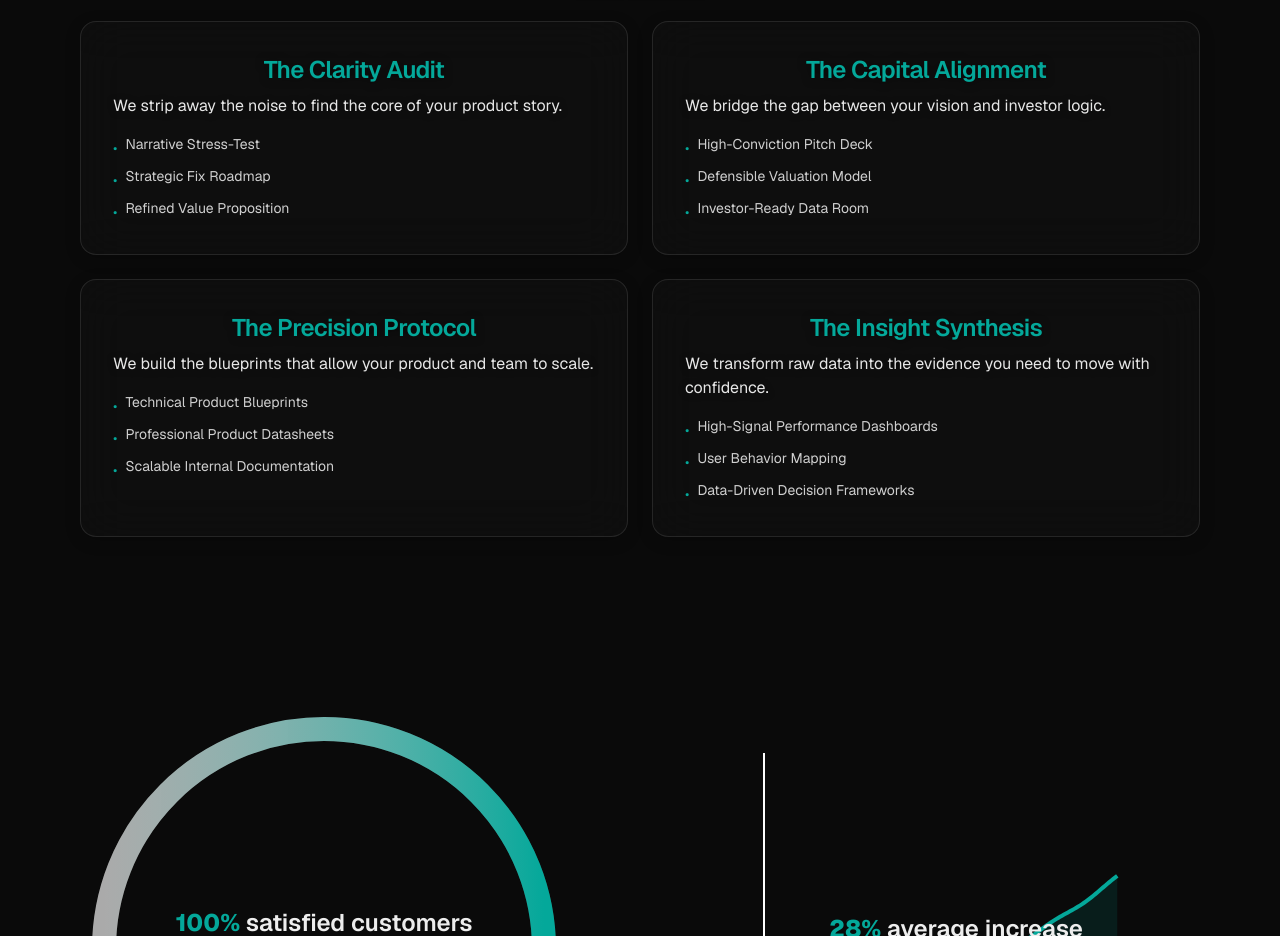
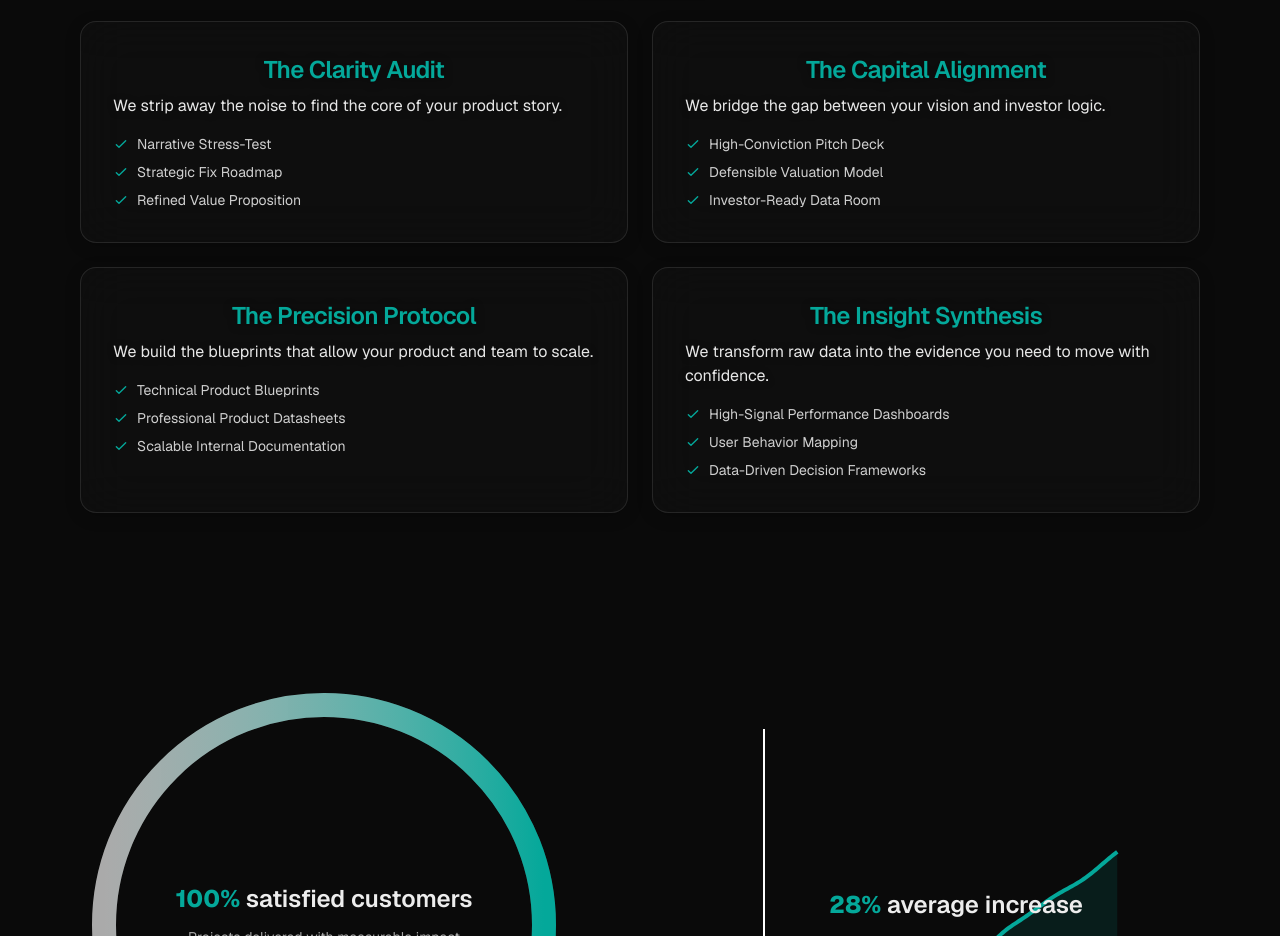
Before and after one commit to Drakhtar359/mozuk-site, a Next.js app in the folder apps/web/: page / in a window 1280 px wide. Shown: the part 880-1816 px from the top of the page. Built offline with nearby package versions, Linux system fonts and the light colour scheme.

Commit message:
Add check mark icons to service card bullet points

```diff
--- a/apps/web/src/app/page.tsx
+++ b/apps/web/src/app/page.tsx
@@ -51,15 +51,21 @@ export default function Home() {
                     <p className="text-sm sm:text-base text-white/90 drop-shadow-[0_1px_3px_rgba(0,0,0,0.5)] mb-4">We strip away the noise to find the core of your product story.</p>
                     <ul className="space-y-2 text-sm text-white/80">
                       <li className="flex items-start gap-2">
-                        <span className="text-[var(--brand)] mt-1">•</span>
+                        <svg className="w-4 h-4 text-[var(--brand)] mt-0.5 flex-shrink-0" fill="none" stroke="currentColor" viewBox="0 0 24 24">
+                          <path strokeLinecap="round" strokeLinejoin="round" strokeWidth={2} d="M5 13l4 4L19 7" />
+                        </svg>
                         <span>Narrative Stress-Test</span>
                       </li>
                       <li className="flex items-start gap-2">
-                        <span className="text-[var(--brand)] mt-1">•</span>
+                        <svg className="w-4 h-4 text-[var(--brand)] mt-0.5 flex-shrink-0" fill="none" stroke="currentColor" viewBox="0 0 24 24">
+                          <path strokeLinecap="round" strokeLinejoin="round" strokeWidth={2} d="M5 13l4 4L19 7" />
+                        </svg>
                         <span>Strategic Fix Roadmap</span>
                       </li>
                       <li className="flex items-start gap-2">
-                        <span className="text-[var(--brand)] mt-1">•</span>
+                        <svg className="w-4 h-4 text-[var(--brand)] mt-0.5 flex-shrink-0" fill="none" stroke="currentColor" viewBox="0 0 24 24">
+                          <path strokeLinecap="round" strokeLinejoin="round" strokeWidth={2} d="M5 13l4 4L19 7" />
+                        </svg>
                         <span>Refined Value Proposition</span>
                       </li>
                     </ul>
@@ -76,15 +82,21 @@ export default function Home() {
                     <p className="text-sm sm:text-base text-white/90 drop-shadow-[0_1px_3px_rgba(0,0,0,0.5)] mb-4">We bridge the gap between your vision and investor logic.</p>
                     <ul className="space-y-2 text-sm text-white/80">
                       <li className="flex items-start gap-2">
-                        <span className="text-[var(--brand)] mt-1">•</span>
+                        <svg className="w-4 h-4 text-[var(--brand)] mt-0.5 flex-shrink-0" fill="none" stroke="currentColor" viewBox="0 0 24 24">
+                          <path strokeLinecap="round" strokeLinejoin="round" strokeWidth={2} d="M5 13l4 4L19 7" />
+                        </svg>
                         <span>High-Conviction Pitch Deck</span>
                       </li>
                       <li className="flex items-start gap-2">
-                        <span className="text-[var(--brand)] mt-1">•</span>
+                        <svg className="w-4 h-4 text-[var(--brand)] mt-0.5 flex-shrink-0" fill="none" stroke="currentColor" viewBox="0 0 24 24">
+                          <path strokeLinecap="round" strokeLinejoin="round" strokeWidth={2} d="M5 13l4 4L19 7" />
+                        </svg>
                         <span>Defensible Valuation Model</span>
                       </li>
                       <li className="flex items-start gap-2">
-                        <span className="text-[var(--brand)] mt-1">•</span>
+                        <svg className="w-4 h-4 text-[var(--brand)] mt-0.5 flex-shrink-0" fill="none" stroke="currentColor" viewBox="0 0 24 24">
+                          <path strokeLinecap="round" strokeLinejoin="round" strokeWidth={2} d="M5 13l4 4L19 7" />
+                        </svg>
                         <span>Investor-Ready Data Room</span>
                       </li>
                     </ul>
@@ -101,15 +113,21 @@ export default function Home() {
                     <p className="text-sm sm:text-base text-white/90 drop-shadow-[0_1px_3px_rgba(0,0,0,0.5)] mb-4">We build the blueprints that allow your product and team to scale.</p>
                     <ul className="space-y-2 text-sm text-white/80">
                       <li className="flex items-start gap-2">
-                        <span className="text-[var(--brand)] mt-1">•</span>
+                        <svg className="w-4 h-4 text-[var(--brand)] mt-0.5 flex-shrink-0" fill="none" stroke="currentColor" viewBox="0 0 24 24">
+                          <path strokeLinecap="round" strokeLinejoin="round" strokeWidth={2} d="M5 13l4 4L19 7" />
+                        </svg>
                         <span>Technical Product Blueprints</span>
                       </li>
                       <li className="flex items-start gap-2">
-                        <span className="text-[var(--brand)] mt-1">•</span>
+                        <svg className="w-4 h-4 text-[var(--brand)] mt-0.5 flex-shrink-0" fill="none" stroke="currentColor" viewBox="0 0 24 24">
+                          <path strokeLinecap="round" strokeLinejoin="round" strokeWidth={2} d="M5 13l4 4L19 7" />
+                        </svg>
                         <span>Professional Product Datasheets</span>
                       </li>
                       <li className="flex items-start gap-2">
-                        <span className="text-[var(--brand)] mt-1">•</span>
+                        <svg className="w-4 h-4 text-[var(--brand)] mt-0.5 flex-shrink-0" fill="none" stroke="currentColor" viewBox="0 0 24 24">
+                          <path strokeLinecap="round" strokeLinejoin="round" strokeWidth={2} d="M5 13l4 4L19 7" />
+                        </svg>
                         <span>Scalable Internal Documentation</span>
                       </li>
                     </ul>
@@ -126,15 +144,21 @@ export default function Home() {
                     <p className="text-sm sm:text-base text-white/90 drop-shadow-[0_1px_3px_rgba(0,0,0,0.5)] mb-4">We transform raw data into the evidence you need to move with confidence.</p>
                     <ul className="space-y-2 text-sm text-white/80">
                       <li className="flex items-start gap-2">
-                        <span className="text-[var(--brand)] mt-1">•</span>
+                        <svg className="w-4 h-4 text-[var(--brand)] mt-0.5 flex-shrink-0" fill="none" stroke="currentColor" viewBox="0 0 24 24">
+                          <path strokeLinecap="round" strokeLinejoin="round" strokeWidth={2} d="M5 13l4 4L19 7" />
+                        </svg>
                         <span>High-Signal Performance Dashboards</span>
                       </li>
                       <li className="flex items-start gap-2">
-                        <span className="text-[var(--brand)] mt-1">•</span>
+                        <svg className="w-4 h-4 text-[var(--brand)] mt-0.5 flex-shrink-0" fill="none" stroke="currentColor" viewBox="0 0 24 24">
+                          <path strokeLinecap="round" strokeLinejoin="round" strokeWidth={2} d="M5 13l4 4L19 7" />
+                        </svg>
                         <span>User Behavior Mapping</span>
                       </li>
                       <li className="flex items-start gap-2">
-                        <span className="text-[var(--brand)] mt-1">•</span>
+                        <svg className="w-4 h-4 text-[var(--brand)] mt-0.5 flex-shrink-0" fill="none" stroke="currentColor" viewBox="0 0 24 24">
+                          <path strokeLinecap="round" strokeLinejoin="round" strokeWidth={2} d="M5 13l4 4L19 7" />
+                        </svg>
                         <span>Data-Driven Decision Frameworks</span>
                       </li>
                     </ul>
```
